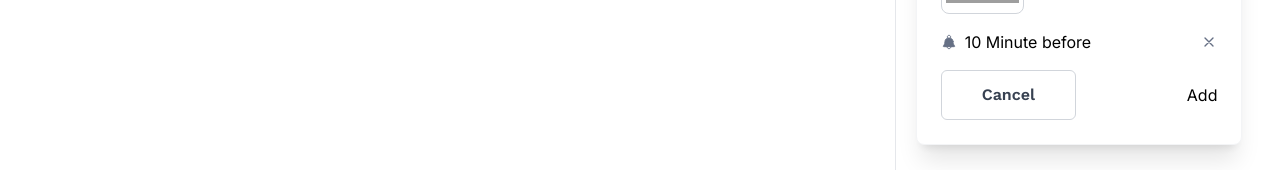
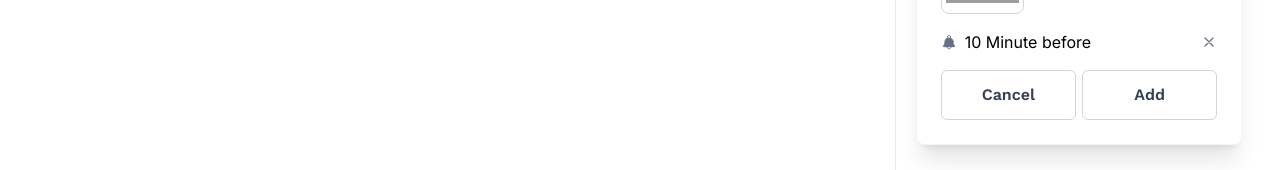
Before and after one commit to Israel-O-John/To-Do, a React (Vite) app: page / in a window 1280 px wide. Both pictures are taken after a click on the button "Create New Task". Shown: the part 530-700 px from the top of the page. Built offline with nearby package versions, Linux system fonts and the light colour scheme; grey boxes are pictures that could not be loaded.

Commit message:
Updated Button component to function based on props passed

```diff
--- a/src/components/AddTask.jsx
+++ b/src/components/AddTask.jsx
@@ -88,8 +88,8 @@ function AddTask() {
         </div>
       </div>
       <div className="flex items-center justify-between">
-        <Button>Cancel</Button>
-        <button onClick={handleAdd}>Add</button>
+        <Button handleClose={handleClose}>Cancel</Button>
+        <Button handleAdd={handleAdd}>Add</Button>
       </div>
     </div>
   );
--- a/src/components/Button.jsx
+++ b/src/components/Button.jsx
@@ -1,8 +1,24 @@
-function Button({ children }) {
-  return (
-    <button className="text-base font-semibold font-secondaryFont text-gray-700 py-3 px-5 rounded-md border border-gray-300 bg-white hover:text-white hover:bg-button-blue w-[49%] transition-all duration-300">
-      {children}
-    </button>
-  );
+function Button({ children, handleAdd, handleClose }) {
+  if (handleAdd) {
+    return (
+      <button
+        className="text-base font-semibold font-secondaryFont text-gray-700 py-3 px-5 rounded-md border border-gray-300 bg-white hover:text-white hover:bg-button-blue w-[49%] transition-all duration-300"
+        onClick={handleAdd}
+      >
+        {children}
+      </button>
+    );
+  }
+
+  if (handleClose) {
+    return (
+      <button
+        className="text-base font-semibold font-secondaryFont text-gray-700 py-3 px-5 rounded-md border border-gray-300 bg-white hover:text-white hover:bg-button-blue w-[49%] transition-all duration-300"
+        onClick={handleClose}
+      >
+        {children}
+      </button>
+    );
+  }
 }
 export default Button;
```
